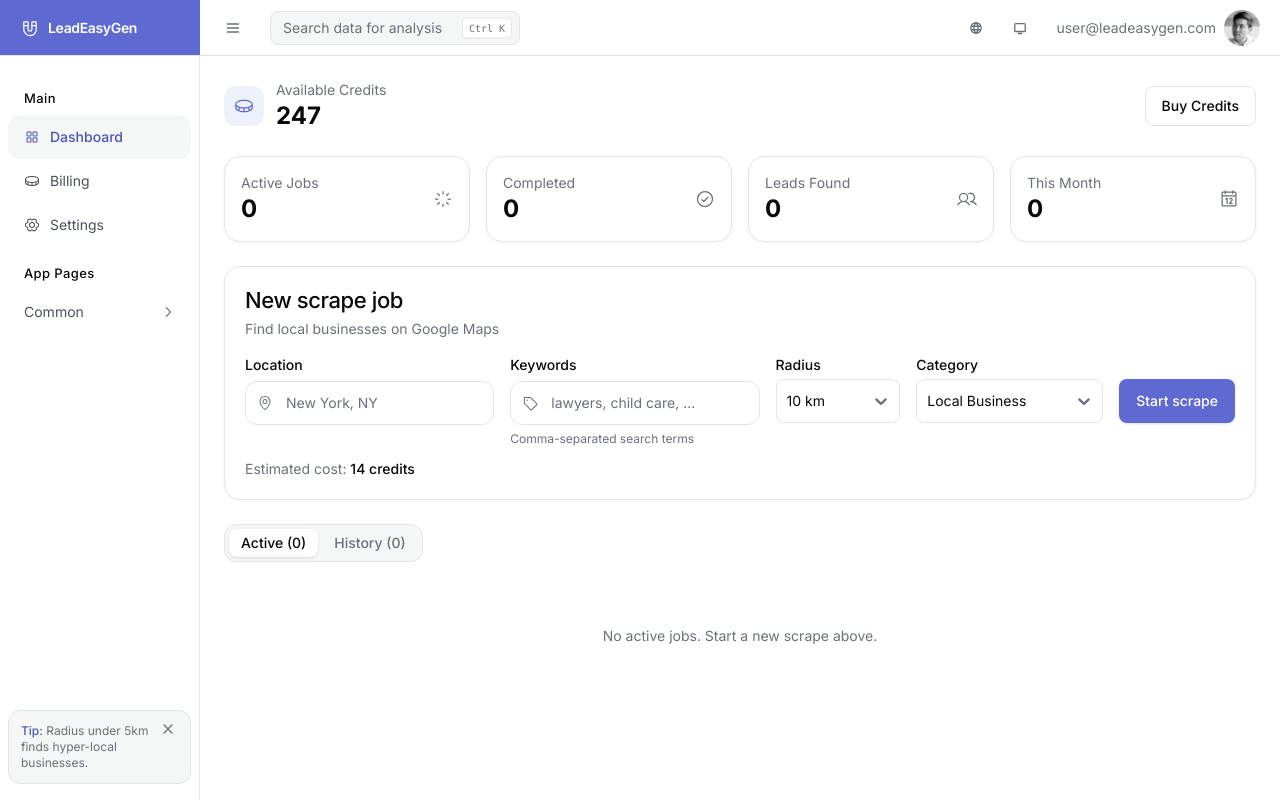
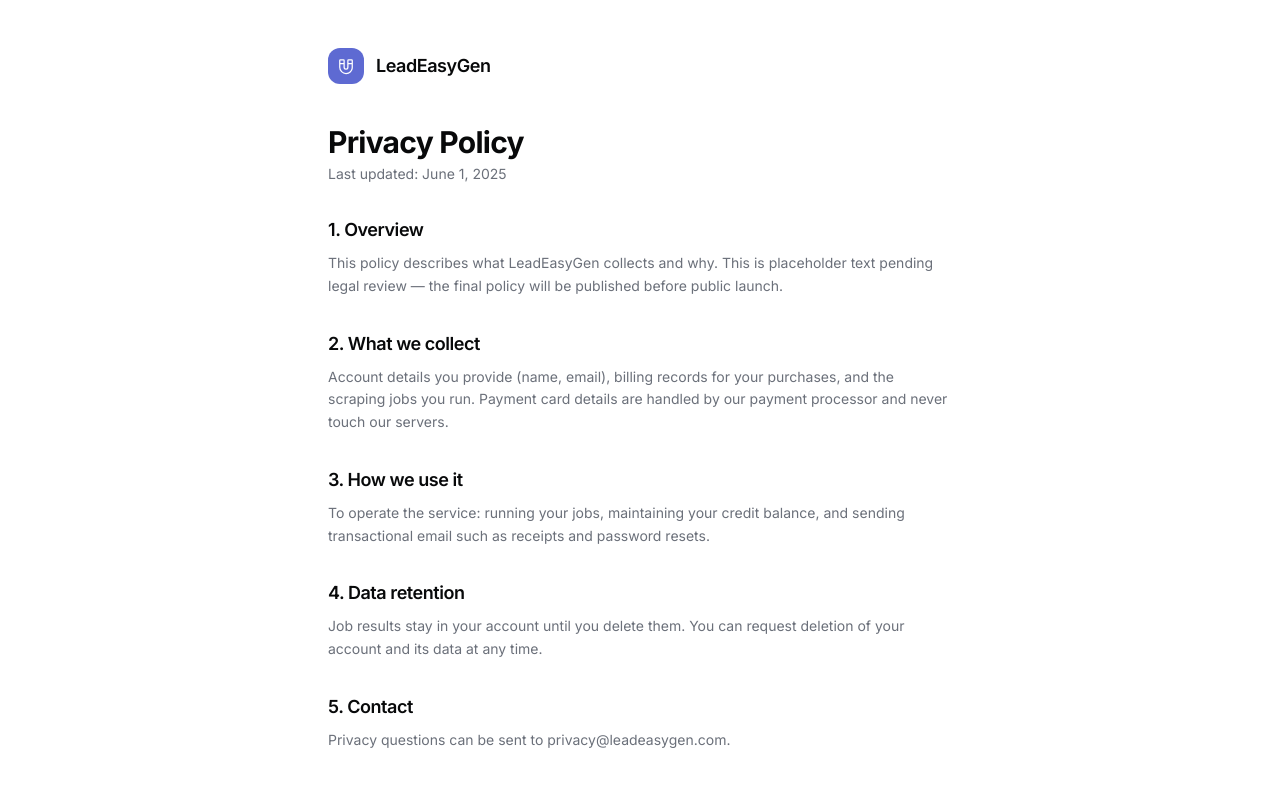
Before and after one commit to louischoleski/leadeasygen-app, a React (Vite) app: page /privacy in a window 1280 px wide. Before the commit this address led to /. Built offline with nearby package versions, Linux system fonts and the light colour scheme.

Commit message:
feat: terms acceptance on signup with legal stubs

```diff
--- /dev/null
+++ b/src/components/LegalPage.tsx
@@ -0,0 +1,39 @@
+import { MagnetStraight } from '@phosphor-icons/react'
+import { useEffect, type ReactNode } from 'react'
+import { Link } from 'react-router-dom'
+
+interface LegalPageProps {
+  title: string
+  children: ReactNode
+}
+
+export function LegalPage({ title, children }: LegalPageProps) {
+  useEffect(() => {
+    document.title = `LeadEasyGen — ${title}`
+  }, [title])
+
+  return (
+    <main className="min-h-screen bg-canvas">
+      <div className="mx-auto max-w-2xl px-6 py-12">
+        <Link to="/" className="flex items-center gap-3">
+          <div className="flex h-9 w-9 items-center justify-center rounded-lg bg-primary">
+            <MagnetStraight className="h-5 w-5 text-on-primary" aria-hidden="true" />
+          </div>
+          <span className="text-lg font-semibold tracking-tight text-ink">LeadEasyGen</span>
+        </Link>
+        <h1 className="mt-10 text-3xl font-bold tracking-tight text-ink">{title}</h1>
+        <p className="mt-1 text-sm text-ink-subtle">Last updated: June 1, 2025</p>
+        <div className="mt-8 space-y-8">{children}</div>
+      </div>
+    </main>
+  )
+}
+
+export function LegalSection({ heading, children }: { heading: string; children: ReactNode }) {
+  return (
+    <section>
+      <h2 className="text-lg font-semibold tracking-tight text-ink">{heading}</h2>
+      <p className="mt-2 text-sm leading-relaxed text-ink-subtle">{children}</p>
+    </section>
+  )
+}
--- a/src/main.tsx
+++ b/src/main.tsx
@@ -11,7 +11,9 @@
 import CheckoutSuccess from './pages/CheckoutSuccess'
 import ForgotPassword from './pages/ForgotPassword'
 import Login from './pages/Login'
+import Privacy from './pages/Privacy'
 import Register from './pages/Register'
+import Terms from './pages/Terms'
 import ResetPassword from './pages/ResetPassword'
 import VerifyEmail from './pages/VerifyEmail'
 
@@ -47,6 +49,8 @@
           <Route path="/reset-password" element={<ResetPassword />} />
           <Route path="/verify" element={<VerifyEmail />} />
         </Route>
+        <Route path="/terms" element={<Terms />} />
+        <Route path="/privacy" element={<Privacy />} />
         {/* Redirects for URLs of the former static site */}
         <Route path="/index.html" element={<Navigate to="/" replace />} />
         <Route path="/login.html" element={<Navigate to="/login" replace />} />
--- /dev/null
+++ b/src/pages/Privacy.tsx
@@ -0,0 +1,28 @@
+import { LegalPage, LegalSection } from '../components/LegalPage'
+
+export default function Privacy() {
+  return (
+    <LegalPage title="Privacy Policy">
+      <LegalSection heading="1. Overview">
+        This policy describes what LeadEasyGen collects and why. This is placeholder text pending
+        legal review — the final policy will be published before public launch.
+      </LegalSection>
+      <LegalSection heading="2. What we collect">
+        Account details you provide (name, email), billing records for your purchases, and the
+        scraping jobs you run. Payment card details are handled by our payment processor and never
+        touch our servers.
+      </LegalSection>
+      <LegalSection heading="3. How we use it">
+        To operate the service: running your jobs, maintaining your credit balance, and sending
+        transactional email such as receipts and password resets.
+      </LegalSection>
+      <LegalSection heading="4. Data retention">
+        Job results stay in your account until you delete them. You can request deletion of your
+        account and its data at any time.
+      </LegalSection>
+      <LegalSection heading="5. Contact">
+        Privacy questions can be sent to privacy@leadeasygen.com.
+      </LegalSection>
+    </LegalPage>
+  )
+}
--- a/src/pages/Register.tsx
+++ b/src/pages/Register.tsx
@@ -1,4 +1,5 @@
 import { Envelope, GoogleLogo, User } from '@phosphor-icons/react'
+import { useState } from 'react'
 import { Link, useNavigate } from 'react-router-dom'
 import { toast } from 'sonner'
 import AuthCard from '../components/AuthCard'
@@ -7,12 +8,17 @@
 
 export default function Register() {
   const navigate = useNavigate()
+  const [accepted, setAccepted] = useState(false)
 
   const handleSubmit = (e: React.FormEvent<HTMLFormElement>) => {
     e.preventDefault()
     const data = new FormData(e.currentTarget)
     if (data.get('password') !== data.get('confirmPassword')) {
       toast.error('Passwords do not match')
+      return
+    }
+    if (!accepted) {
+      toast.error('Please accept the Terms of Service and Privacy Policy')
       return
     }
     navigate('/')
@@ -53,8 +59,27 @@
           name="confirmPassword"
           type="password"
           required
-          containerClassName="mb-6"
+          containerClassName="mb-4"
         />
+        <div className="mb-6 flex items-start gap-2">
+          <input
+            type="checkbox"
+            id="accept-terms"
+            checked={accepted}
+            onChange={(e) => setAccepted(e.target.checked)}
+            className="mt-0.5 h-4 w-4 shrink-0 accent-primary"
+          />
+          <label htmlFor="accept-terms" className="text-sm text-ink-subtle">
+            I agree to the{' '}
+            <Link to="/terms" className="text-link underline">
+              Terms of Service
+            </Link>{' '}
+            and{' '}
+            <Link to="/privacy" className="text-link underline">
+              Privacy Policy
+            </Link>
+          </label>
+        </div>
         <div className="space-y-2">
           <Button type="submit" fullWidth>Sign up</Button>
           <Button
--- /dev/null
+++ b/src/pages/Terms.tsx
@@ -0,0 +1,28 @@
+import { LegalPage, LegalSection } from '../components/LegalPage'
+
+export default function Terms() {
+  return (
+    <LegalPage title="Terms of Service">
+      <LegalSection heading="1. Acceptance of terms">
+        By creating a LeadEasyGen account you agree to these terms. This is placeholder text pending
+        legal review — the final terms will be published before public launch.
+      </LegalSection>
+      <LegalSection heading="2. The service">
+        LeadEasyGen finds publicly listed local-business information and delivers it as lead lists.
+        Scraping jobs consume credits, purchased as one-time packs or included with a subscription.
+      </LegalSection>
+      <LegalSection heading="3. Credits and billing">
+        Credits are prepaid and non-transferable. Failed or cancelled jobs are refunded to your
+        credit balance. Subscription plans renew until cancelled; cancellation takes effect at the
+        end of the billing period.
+      </LegalSection>
+      <LegalSection heading="4. Acceptable use">
+        You are responsible for using exported data in compliance with applicable laws, including
+        anti-spam and data-protection regulations in your jurisdiction.
+      </LegalSection>
+      <LegalSection heading="5. Contact">
+        Questions about these terms can be sent to support@leadeasygen.com.
+      </LegalSection>
+    </LegalPage>
+  )
+}
```
